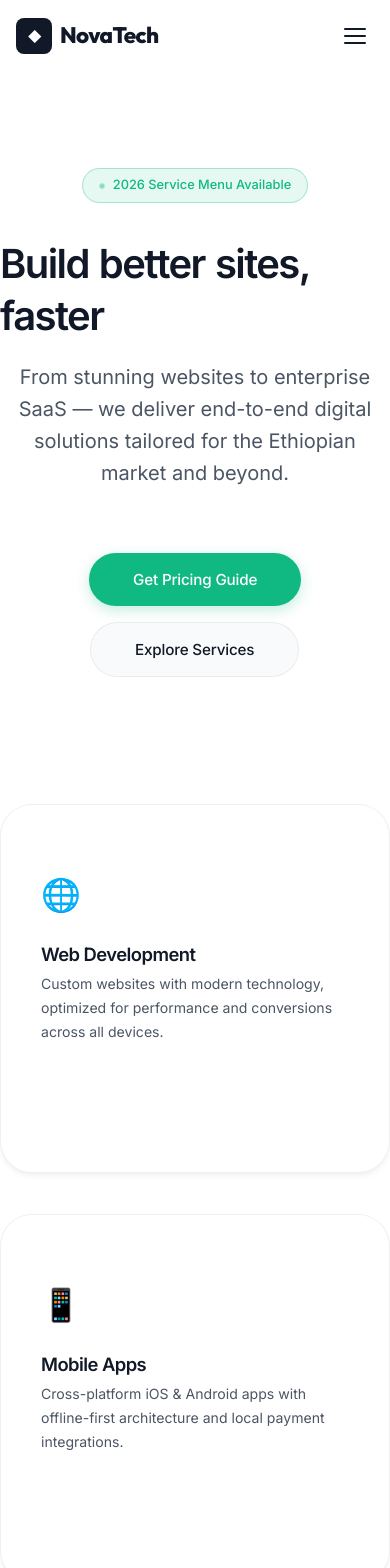
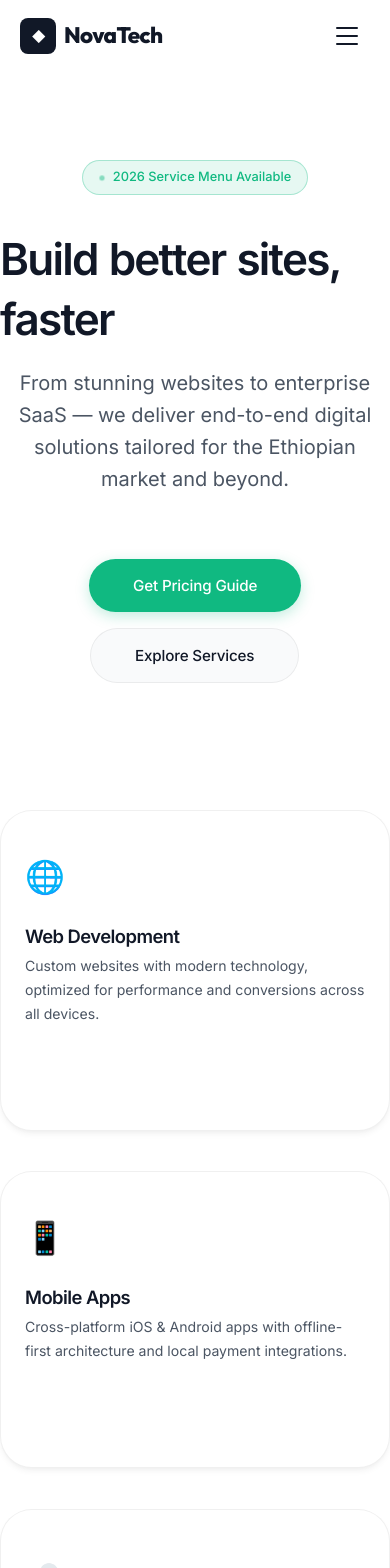
Before and after one commit to kylosonic/Agency, a React (Vite) app: page / in a window 390 px wide. Shown: the top 1568 px of the page. Built offline with nearby package versions, Linux system fonts and the light colour scheme.

Commit message:
feat: Introduce `ScrollReveal` component with Framer Motion and establish global styling with design tokens and CSS for scroll animations.

```diff
--- a/src/components/ScrollReveal.jsx
+++ b/src/components/ScrollReveal.jsx
@@ -9,11 +9,11 @@ export default function ScrollReveal({ children, className = '', stagger = false
     // For now, replacing the basic fade-up with a premium spring animation.
 
     const baseVariants = {
-        hidden: { opacity: 0, y: 40 },
+        hidden: { opacity: 0, y: 30 },
         visible: {
             opacity: 1,
             y: 0,
-            transition: { type: 'spring', damping: 20, stiffness: 100, delay },
+            transition: { type: 'spring', damping: 25, stiffness: 80, delay, mass: 0.8 },
         },
     };
 
@@ -22,7 +22,7 @@ export default function ScrollReveal({ children, className = '', stagger = false
         visible: {
             opacity: 1,
             transition: {
-                staggerChildren: 0.15,
+                staggerChildren: 0.12,
                 delayChildren: delay,
             },
         },
@@ -40,7 +40,7 @@ export default function ScrollReveal({ children, className = '', stagger = false
                 initial="hidden"
                 whileInView="visible"
                 onViewportEnter={() => setInView(true)}
-                viewport={{ once: true, margin: "-100px" }}
+                viewport={{ once: true, margin: "-50px" }}
                 className={`${className} stagger-children ${inView ? 'visible' : ''}`}
             >
                 {children}
@@ -54,7 +54,7 @@ export default function ScrollReveal({ children, className = '', stagger = false
             initial="hidden"
             whileInView="visible"
             onViewportEnter={() => setInView(true)}
-            viewport={{ once: true, margin: "-100px" }}
+            viewport={{ once: true, margin: "-50px" }}
             className={`${className} ${inView ? 'visible' : ''}`}
         >
             {children}
--- a/src/index.css
+++ b/src/index.css
@@ -8,7 +8,8 @@
   --bg-tertiary: #F3F4F6;
   --bg-card: #FFFFFF;
   --bg-card-hover: #F9FAFB;
-  --bg-dark: #111827; /* Maintained for inverted elements like footer */
+  --bg-dark: #111827;
+  /* Maintained for inverted elements like footer */
   --bg-dark-soft: #1F2937;
 
   /* Vibrant Accent — Emerald Green */
@@ -27,7 +28,8 @@
   --glass-bg-strong: rgba(255, 255, 255, 0.95);
   --glass-bg-card: #FFFFFF;
   --glass-bg-dark: rgba(243, 244, 246, 0.8);
-  --glass-border: rgba(0, 0, 0, 0.06); /* Soft grey border */
+  --glass-border: rgba(0, 0, 0, 0.06);
+  /* Soft grey border */
   --glass-border-hover: rgba(0, 0, 0, 0.12);
   --glass-blur: 20px;
   --glass-blur-strong: 30px;
@@ -36,7 +38,8 @@
   --text-primary: #111827;
   --text-secondary: #4B5563;
   --text-tertiary: #9CA3AF;
-  --text-inverse: #FFFFFF; /* Text on dark buttons */
+  --text-inverse: #FFFFFF;
+  /* Text on dark buttons */
   --text-green: #10B981;
 
   /* Spacing */
@@ -68,13 +71,13 @@
   --shadow-hover: 0 20px 25px -5px rgba(0, 0, 0, 0.08), 0 10px 10px -5px rgba(0, 0, 0, 0.03);
 
   /* Transitions */
-  --ease-out: cubic-bezier(0.16, 1, 0.3, 1);
+  --ease-out: cubic-bezier(0.25, 1, 0.5, 1);
   --ease-spring: cubic-bezier(0.34, 1.56, 0.64, 1);
   --ease-smooth: cubic-bezier(0.4, 0, 0, 1);
-  --transition-fast: 0.2s var(--ease-out);
-  --transition-base: 0.4s var(--ease-out);
-  --transition-slow: 0.6s var(--ease-out);
-  --transition-spring: 0.5s var(--ease-spring);
+  --transition-fast: 0.25s var(--ease-out);
+  --transition-base: 0.45s var(--ease-out);
+  --transition-slow: 0.75s var(--ease-out);
+  --transition-spring: 0.6s var(--ease-spring);
 
   /* Typography */
   --font-heading: 'Outfit', sans-serif;
@@ -97,7 +100,8 @@
 html {
   scroll-behavior: smooth;
   font-size: 16px;
-  background-color: var(--bg-primary); /* Prevent flash of white */
+  background-color: var(--bg-primary);
+  /* Prevent flash of white */
 }
 
 body {
@@ -423,9 +427,19 @@ h1 {
 .mobile-menu-toggle {
   display: none;
   flex-direction: column;
-  gap: 5px;
-  padding: 8px;
+  gap: 6px;
+  padding: 12px;
   cursor: pointer;
+  min-width: 44px;
+  min-height: 44px;
+  justify-content: center;
+  align-items: center;
+  border-radius: var(--radius-sm);
+  transition: background var(--transition-fast);
+}
+
+.mobile-menu-toggle:active {
+  background: var(--bg-tertiary);
 }
 
 .mobile-menu-toggle span {
@@ -455,13 +469,14 @@ h1 {
   left: 0;
   right: 0;
   bottom: 0;
-  background: rgba(0, 0, 0, 0.95);
+  background: rgba(255, 255, 255, 0.98);
   backdrop-filter: blur(var(--glass-blur-strong));
   -webkit-backdrop-filter: blur(var(--glass-blur-strong));
-  padding: var(--space-2xl);
+  padding: var(--space-3xl) var(--space-xl);
   flex-direction: column;
   gap: var(--space-lg);
   z-index: 999;
+  overflow-y: auto;
 }
 
 .mobile-nav.open {
@@ -469,12 +484,12 @@ h1 {
 }
 
 .mobile-nav a {
-  font-size: 1.2rem;
+  font-size: 1.35rem;
   font-weight: 600;
   color: var(--text-secondary);
-  padding: var(--space-md) 0;
+  padding: var(--space-md) var(--space-sm);
   border-bottom: 1px solid var(--glass-border);
-  transition: color var(--transition-fast);
+  transition: all var(--transition-fast);
 }
 
 .mobile-nav a:hover {
@@ -484,11 +499,10 @@ h1 {
 /* ========== HERO ========== */
 .hero {
   position: relative;
-  min-height: 100vh;
   display: flex;
   align-items: center;
   overflow: hidden;
-  padding-top: 72px;
+  padding: 120px 0 60px;
   background: var(--bg-primary);
 }
 
@@ -496,7 +510,7 @@ h1 {
   position: relative;
   z-index: 1;
   text-align: center;
-  padding: var(--space-3xl) 0 var(--space-4xl);
+  padding: var(--space-xl) 0 var(--space-2xl);
 }
 
 .hero-badge {
@@ -566,18 +580,12 @@ h1 {
 /* Hero feature cards — bento with glass */
 .hero-features {
   display: grid;
-  grid-template-columns: 2fr 1fr;
-  grid-template-rows: auto auto;
+  grid-template-columns: repeat(auto-fit, minmax(300px, 1fr));
   gap: var(--space-xl);
   margin-top: var(--space-4xl);
 }
 
-.hero-features > :nth-child(1) {
-  grid-row: span 2;
-  display: flex;
-  flex-direction: column;
-  justify-content: center;
-}
+/* Removed bento box specific hero grids */
 
 .hero-feature-card {
   background: var(--glass-bg-card);
@@ -585,7 +593,7 @@ h1 {
   -webkit-backdrop-filter: blur(var(--glass-blur));
   border: 1px solid var(--glass-border);
   border-radius: var(--radius-2xl);
-  padding: var(--space-2xl) var(--space-xl);
+  padding: var(--space-xl) var(--space-lg);
   text-align: left;
   position: relative;
   overflow: hidden;
@@ -604,7 +612,7 @@ h1 {
 }
 
 .hero-feature-card:hover {
-  transform: translateY(-8px) scale(1.02);
+  transform: translateY(-4px);
   box-shadow: var(--shadow-hover);
   border-color: var(--green-border);
 }
@@ -620,7 +628,7 @@ h1 {
 }
 
 .hero-feature-card:hover .card-icon {
-  transform: scale(1.15);
+  transform: scale(1.02);
 }
 
 .hero-feature-card h3 {
@@ -640,7 +648,7 @@ h1 {
 /* Stats row */
 .hero-stats {
   display: flex;
-  gap: var(--space-md);
+  gap: var(--space-xl);
   margin-top: var(--space-2xl);
 }
 
@@ -651,7 +659,7 @@ h1 {
   -webkit-backdrop-filter: blur(var(--glass-blur));
   border: 1px solid var(--glass-border);
   border-radius: var(--radius-xl);
-  padding: var(--space-xl) var(--space-lg);
+  padding: var(--space-lg);
   text-align: center;
   transition: all var(--transition-base);
   box-shadow: var(--shadow-sm), inset 0 1px 0 rgba(255, 255, 255, 0.03);
@@ -659,7 +667,7 @@ h1 {
 }
 
 .hero-stat:hover {
-  transform: translateY(-5px) scale(1.03);
+  transform: translateY(-3px);
   box-shadow: var(--shadow-hover);
   border-color: var(--green-border);
 }
@@ -703,7 +711,7 @@ h1 {
   -webkit-backdrop-filter: blur(var(--glass-blur));
   border: 1px solid var(--glass-border);
   border-radius: var(--radius-2xl);
-  padding: var(--space-2xl) var(--space-xl);
+  padding: var(--space-xl) var(--space-lg);
   position: relative;
   overflow: hidden;
   transition: all var(--transition-base);
@@ -721,7 +729,7 @@ h1 {
 }
 
 .about-card:hover {
-  transform: translateY(-8px) scale(1.02);
+  transform: translateY(-4px);
   box-shadow: var(--shadow-hover);
   border-color: var(--green-border);
 }
@@ -920,12 +928,13 @@ h1 {
 
 .pricing-card {
   position: relative;
-  background: var(--bg-card); /* Elevated dark grey */
+  background: var(--bg-card);
+  /* Elevated dark grey */
   backdrop-filter: blur(var(--glass-blur));
   -webkit-backdrop-filter: blur(var(--glass-blur));
   border: 1px solid var(--glass-border);
   border-radius: var(--radius-2xl);
-  padding: var(--space-2xl) var(--space-xl);
+  padding: var(--space-xl);
   transition: all var(--transition-base);
   display: flex;
   flex-direction: column;
@@ -934,16 +943,18 @@ h1 {
 }
 
 .pricing-card:hover {
-  transform: translateY(-8px) scale(1.015);
+  transform: translateY(-4px);
   box-shadow: var(--shadow-hover), inset 0 1px 0 rgba(255, 255, 255, 0.05);
   border-color: var(--glass-border-hover);
 }
 
 .pricing-card.recommended {
-  background: var(--bg-card); /* No longer pure black */
+  background: var(--bg-card);
+  /* No longer pure black */
   color: var(--text-primary);
   box-shadow: var(--shadow-xl);
-  border: 1px solid var(--glass-border-hover); /* Give it a bright border to signify Recommended */
+  border: 1px solid var(--glass-border-hover);
+  /* Give it a bright border to signify Recommended */
 }
 
 .pricing-card.recommended .subtitle,
@@ -980,7 +991,7 @@ h1 {
 }
 
 .pricing-card.recommended:hover {
-  transform: translateY(-10px) scale(1.02);
+  transform: translateY(-6px);
   box-shadow: 0 16px 40px rgba(0, 0, 0, 0.15), 0 32px 80px rgba(0, 0, 0, 0.2);
 }
 
@@ -1098,25 +1109,18 @@ h1 {
 /* ========== SERVICE CARDS ========== */
 .services-grid {
   display: grid;
-  grid-template-columns: repeat(5, 1fr);
+  grid-template-columns: repeat(auto-fit, minmax(300px, 1fr));
   gap: var(--space-xl);
 }
 
-.services-grid > :nth-child(4n + 1),
-.services-grid > :nth-child(4n + 4) {
-  grid-column: span 3;
-}
-
-.services-grid > :nth-child(4n + 2),
-.services-grid > :nth-child(4n + 3) {
-  grid-column: span 2;
-}
+/* Removed bento box specific grid layouts */
 
 @media (max-width: 992px) {
   .services-grid {
     grid-template-columns: 1fr;
   }
-  .services-grid > * {
+
+  .services-grid>* {
     grid-column: span 1 !important;
   }
 }
@@ -1127,7 +1131,7 @@ h1 {
   -webkit-backdrop-filter: blur(var(--glass-blur));
   border: 1px solid var(--glass-border);
   border-radius: var(--radius-2xl);
-  padding: var(--space-2xl) var(--space-xl);
+  padding: var(--space-xl) var(--space-lg);
   transition: all var(--transition-base);
   cursor: pointer;
   position: relative;
@@ -1146,7 +1150,7 @@ h1 {
 }
 
 .service-card:hover {
-  transform: translateY(-7px) scale(1.02);
+  transform: translateY(-4px);
   box-shadow: var(--shadow-hover);
   border-color: var(--green-border);
 }
@@ -1219,7 +1223,7 @@ h1 {
   -webkit-backdrop-filter: blur(var(--glass-blur));
   border: 1px solid var(--glass-border);
   border-radius: var(--radius-2xl);
-  padding: var(--space-2xl);
+  padding: var(--space-xl);
   transition: all var(--transition-base);
   box-shadow: var(--shadow-xs), inset 0 1px 0 rgba(255, 255, 255, 0.03);
 }
@@ -1228,7 +1232,7 @@ h1 {
   background: var(--bg-card);
   border: 1px solid var(--glass-border);
   border-radius: var(--radius-2xl);
-  padding: var(--space-2xl);
+  padding: var(--space-xl);
   transition: all var(--transition-base);
   height: 100%;
 }
@@ -1317,7 +1321,7 @@ h1 {
   -webkit-backdrop-filter: blur(var(--glass-blur));
   border: 1px solid var(--glass-border);
   border-radius: var(--radius-2xl);
-  padding: var(--space-2xl);
+  padding: var(--space-xl);
   margin-bottom: var(--space-lg);
   transition: all var(--transition-base);
   box-shadow: var(--shadow-sm), inset 0 1px 0 rgba(255, 255, 255, 0.03);
@@ -1865,8 +1869,15 @@ h1 {
 }
 
 @keyframes page-hero-glow {
-  0% { transform: translate(-50%, 0) scale(1); opacity: 0.7; }
-  100% { transform: translate(-50%, 5%) scale(1.15); opacity: 1; }
+  0% {
+    transform: translate(-50%, 0) scale(1);
+    opacity: 0.7;
+  }
+
+  100% {
+    transform: translate(-50%, 5%) scale(1.15);
+    opacity: 1;
+  }
 }
 
 .page-hero-content {
@@ -2047,7 +2058,7 @@ h1 {
 
 @media (max-width: 768px) {
   :root {
-    --container-padding: 1.25rem;
+    --container-padding: 1.5rem;
   }
 
   .navbar-links {
@@ -2113,18 +2124,28 @@ h1 {
 
 @media (max-width: 480px) {
   :root {
-    --container-padding: 1rem;
+    --container-padding: 1.25rem;
   }
 
   .hero h1 {
-    font-size: 2.5rem;
+    font-size: 2.75rem;
+    line-height: 1.1;
   }
 
   .pricing-card {
-    padding: var(--space-xl);
+    padding: var(--space-lg);
+  }
+
+  .service-card,
+  .addon-card,
+  .feature-card,
+  .saas-card,
+  .about-card {
+    padding: var(--space-lg);
+    margin-bottom: var(--space-lg);
   }
 
   .section {
-    padding: var(--space-3xl) 0;
-  }
-}
+    padding: var(--space-4xl) 0;
+  }
+}
```
